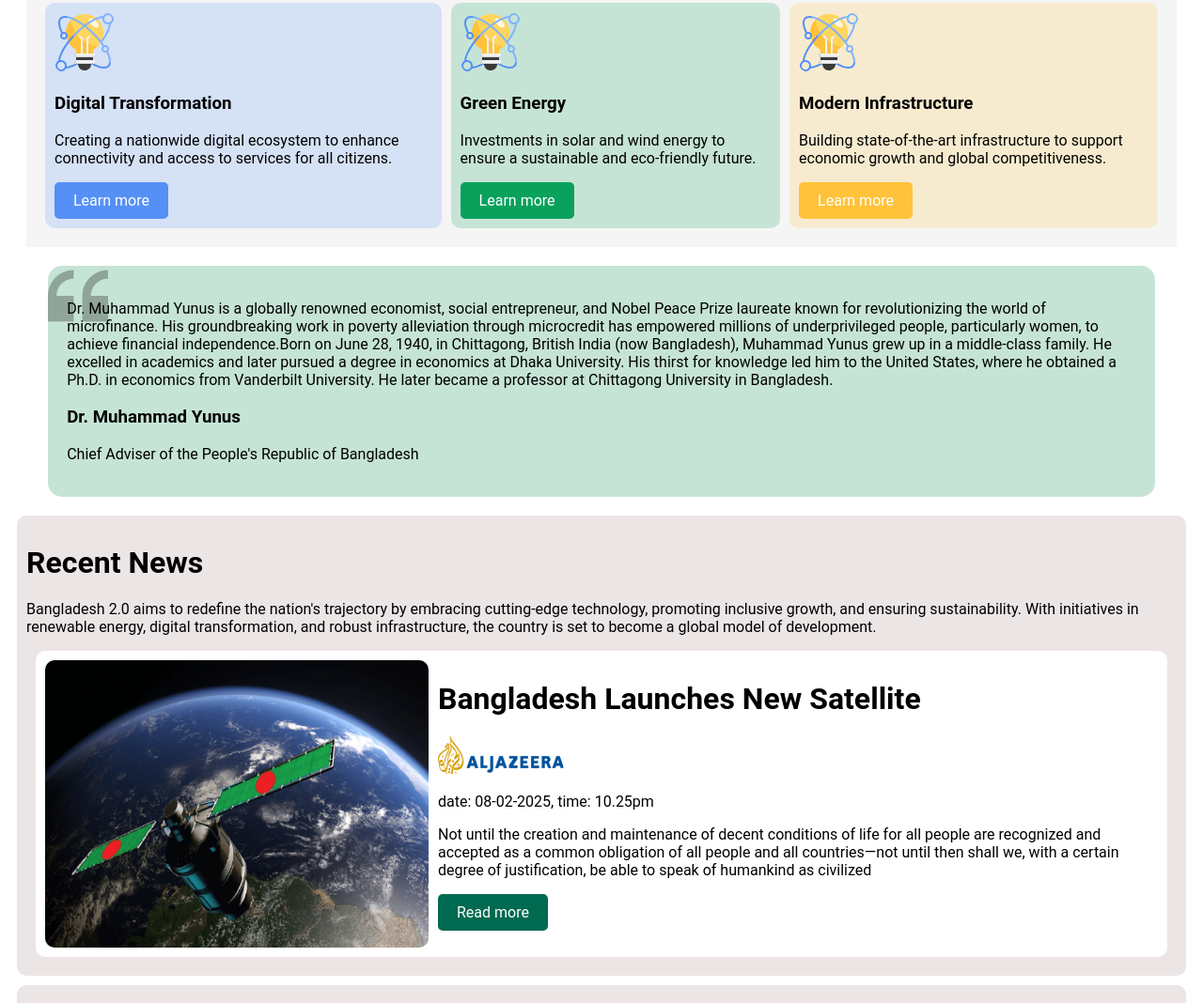
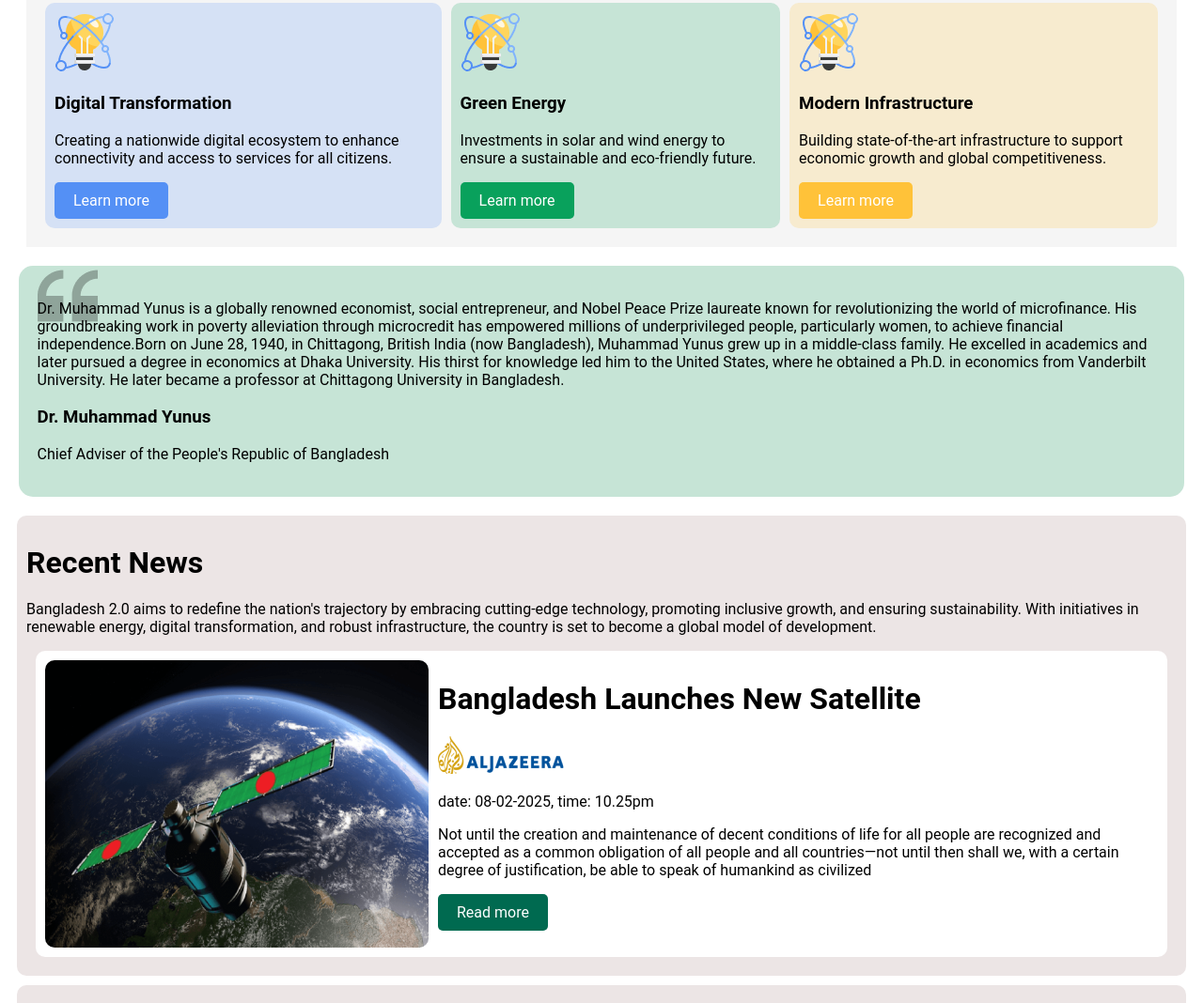
Before and after one commit to lokmanhossen678/Assignment-1, a plain HTML site: page index.html in a window 1280 px wide. Shown: the part 672-1740 px from the top of the page at 94% size. Drawn offline with Linux system fonts and the light colour scheme.

Commit message:
challance part complited

```diff
--- a/style.css
+++ b/style.css
@@ -203,7 +203,9 @@ img{
     background-color: #c6e4d6;
     background-image: url(./assets/quote-bg.png);
     background-repeat: no-repeat;
-    width: 90%;
+    background-position: top left;
+    background-position: 20px top;
+    width: 95%;
     height: auto;
     margin: 20px auto;
     padding: 20px;
```
